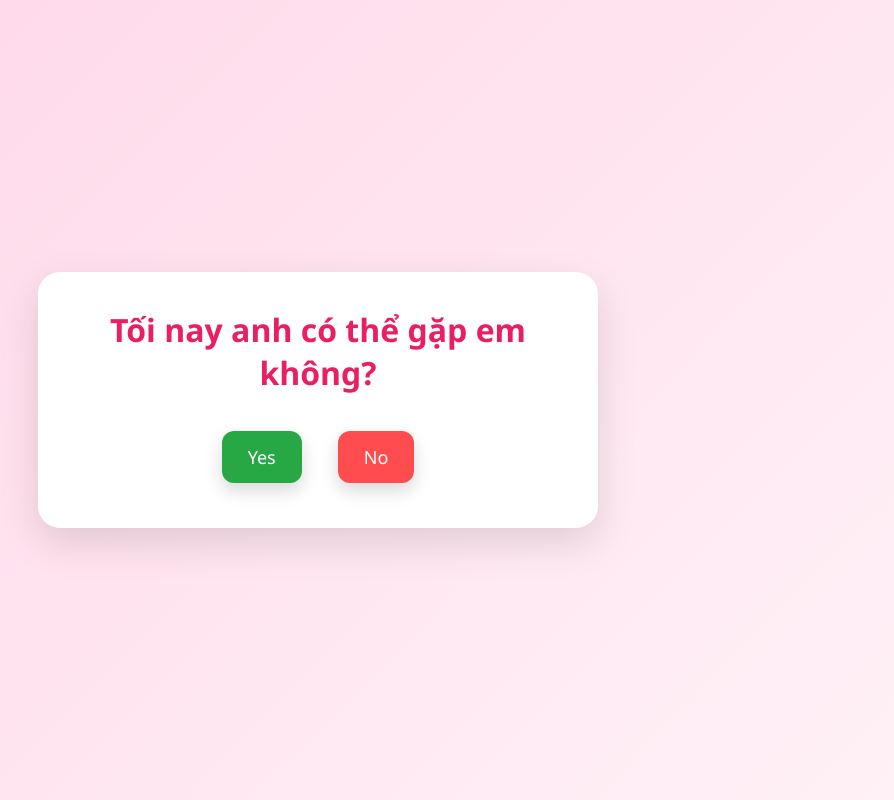
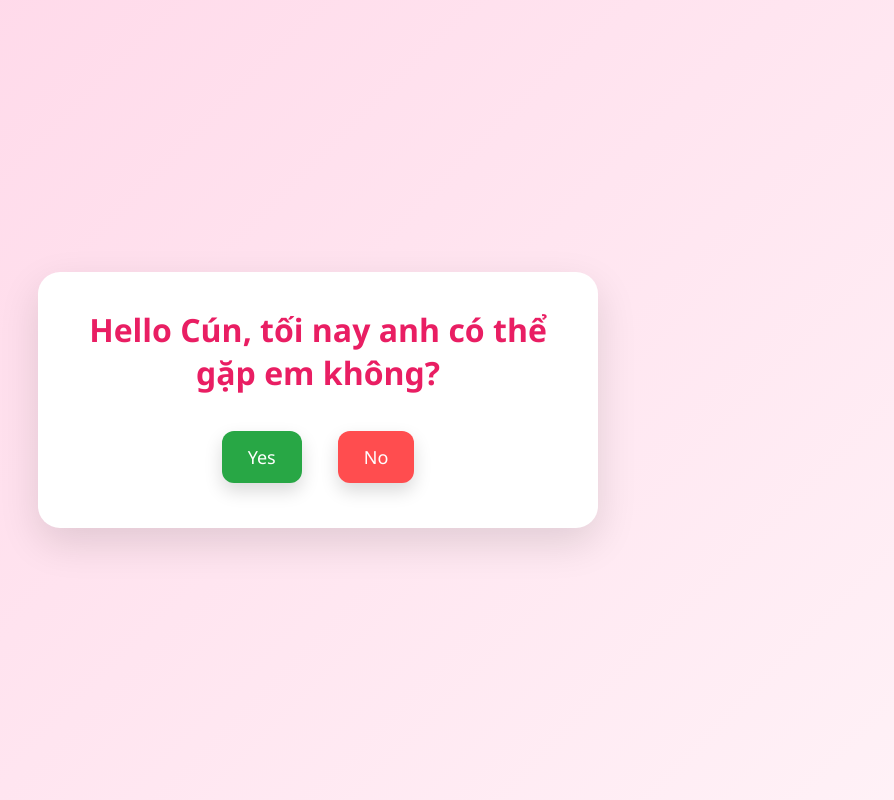
Before and after one commit to 6jdgf274ks-lab/Ngo-Ha-My, a plain HTML site: page index.html in a window 1280 px wide. Shown: the whole page, without its empty margins (322-1216 px from the left). Drawn offline with Linux system fonts and the light colour scheme.

Commit message:
Update index.html

```diff
--- a/index.html
+++ b/index.html
@@ -71,7 +71,7 @@ p{font-size:22px;line-height:1.7}
 <body>
 
 <div id="page1" class="card">
-<h1>Tối nay anh có thể gặp em không?</h1>
+<h1>Hello Cún, tối nay anh có thể gặp em không?</h1>
 <div class="buttons">
     <button id="yes">Yes</button>
     <button id="no">No</button>
@@ -104,6 +104,7 @@ p{font-size:22px;line-height:1.7}
 <div class="option" data-value="Trà sữa Tocotoco">🧋 Trà sữa Tocotoco</div>
 <div class="option" data-value="Nước ép hoa quả">🍹 Nước ép hoa quả</div>
 <div class="option" data-value="Hoa quả dầm">🍓 Hoa quả dầm</div>
+<div class="option" data-value="Bánh Donut">🍩 Bánh Donut</div>
 <div class="option" data-value="Khác">✍️ Khác</div>
 </div>
 <input id="otherInput" placeholder="Không biết hôm nay bạn ấy muốn dùng gì đây ta 🤔" style="display:none;margin-top:16px;width:100%;padding:12px;font-size:17px;border:1px solid #ccc;border-radius:10px;">
```
